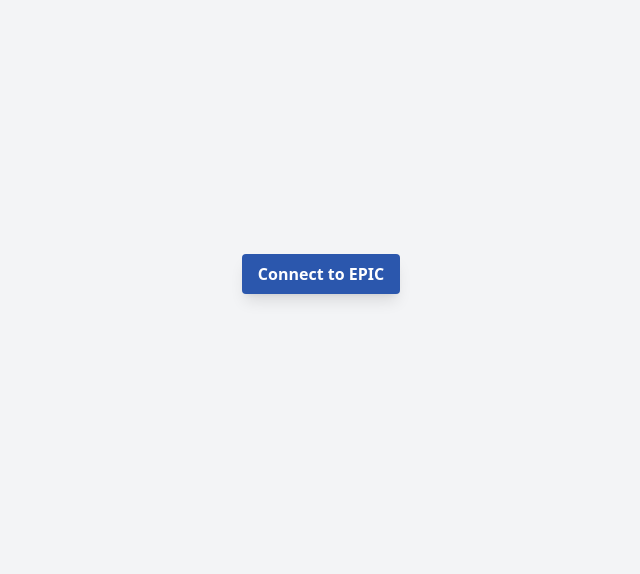
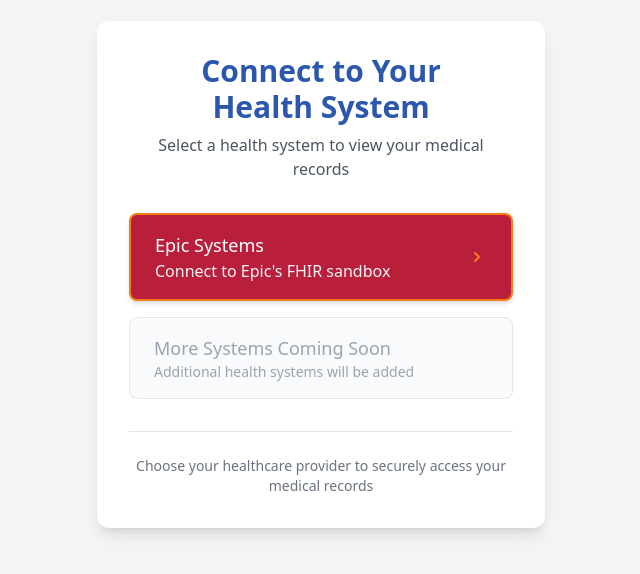
Before and after one commit to ajayprashar/myChart, a Svelte app: page / in a window 1280 px wide. Shown: the part 126-700 px from the top of the page, without its empty margins (319-959 px from the left). Built offline with nearby package versions, Linux system fonts and the light colour scheme.

Commit message:
I added a a Health System Selection button as I was just goofing around.

```diff
--- a/src/App.svelte
+++ b/src/App.svelte
@@ -117,7 +117,7 @@
     <PatientChart {accessToken} {patientId} />
   {:else}
     <div class="flex justify-center items-center h-screen">
-      <div class="flex flex-col items-center gap-4">
+      <div class="w-full max-w-md p-8 bg-white rounded-xl shadow-lg">
         {#if authError}
           <div class="bg-red-100 border border-red-400 text-red-700 px-4 py-3 rounded" role="alert">
             <p class="font-bold">Authentication Error</p>
@@ -125,12 +125,57 @@
             <p class="text-sm">Redirecting to login...</p>
           </div>
         {:else}
-          <button
-            class="bg-primary hover:bg-primary-hover text-white font-bold py-2 px-4 rounded shadow-lg transition-colors"
-            on:click={initiateLogin}
-          >
-            Connect to EPIC
-          </button>
+          <div class="text-center mb-8">
+            <h1 class="text-3xl font-bold text-primary mb-2 whitespace-pre-line">
+              Connect to Your
+              Health System
+            </h1>
+            <p class="text-gray-600">Select a health system to view your medical records</p>
+          </div>
+
+          <div class="space-y-4">
+            <!-- Epic Health System -->
+            <button
+              class="w-full bg-secondary text-white hover:bg-secondary-hover border-2 border-accent text-left px-6 py-4 rounded-lg shadow-md transition-all hover:shadow-lg group"
+              on:click={initiateLogin}
+            >
+              <div class="flex items-center justify-between">
+                <div>
+                  <h2 class="text-lg font-medium">Epic Systems</h2>
+                  <p class="text-gray-100">Connect to Epic's FHIR sandbox</p>
+                </div>
+                <svg
+                  class="h-5 w-5 text-accent transition-transform group-hover:translate-x-1"
+                  xmlns="http://www.w3.org/2000/svg"
+                  viewBox="0 0 20 20"
+                  fill="currentColor"
+                >
+                  <path
+                    fill-rule="evenodd"
+                    d="M7.293 14.707a1 1 0 010-1.414L10.586 10 7.293 6.707a1 1 0 011.414-1.414l4 4a1 1 0 010 1.414l-4 4a1 1 0 01-1.414 0z"
+                    clip-rule="evenodd"
+                  />
+                </svg>
+              </div>
+            </button>
+
+            <!-- Placeholder for future health systems -->
+            <div class="w-full bg-gray-50 border border-gray-200 px-6 py-4 rounded-lg">
+              <div class="flex items-center justify-between">
+                <div>
+                  <h2 class="text-lg font-medium text-gray-400">More Systems Coming Soon</h2>
+                  <p class="text-sm text-gray-400">Additional health systems will be added</p>
+                </div>
+              </div>
+            </div>
+          </div>
+
+          <!-- Optional: Add a decorative accent line -->
+          <div class="mt-8 pt-6 border-t border-gray-200">
+            <p class="text-center text-sm text-gray-500">
+              Choose your healthcare provider to securely access your medical records
+            </p>
+          </div>
         {/if}
       </div>
     </div>
--- a/src/components/patient/PatientTabs.svelte
+++ b/src/components/patient/PatientTabs.svelte
@@ -93,6 +93,20 @@
       {/each}
     </div>
 
+    <!-- Action Buttons -->
+    <div class="flex gap-2">
+      <!-- Switch Health System Button -->
+      <button
+        type="button"
+        class="px-4 py-2 rounded-lg bg-primary text-white hover:bg-primary-hover transition-colors flex items-center gap-2"
+        on:click={() => window.location.href = '/'}
+      >
+        <span>Switch System</span>
+        <svg xmlns="http://www.w3.org/2000/svg" class="h-4 w-4" fill="none" viewBox="0 0 24 24" stroke="currentColor">
+          <path stroke-linecap="round" stroke-linejoin="round" stroke-width="2" d="M8 7h12m0 0l-4-4m4 4l-4 4m0 6H4m0 0l4 4m-4-4l4-4" />
+        </svg>
+      </button>
+
       <!-- Logout Button -->
       <button
         type="button"
@@ -106,3 +120,4 @@
       </button>
     </div>
   </div>
+</div>
```
Lines whose indentation alone changed are shown as unchanged.
